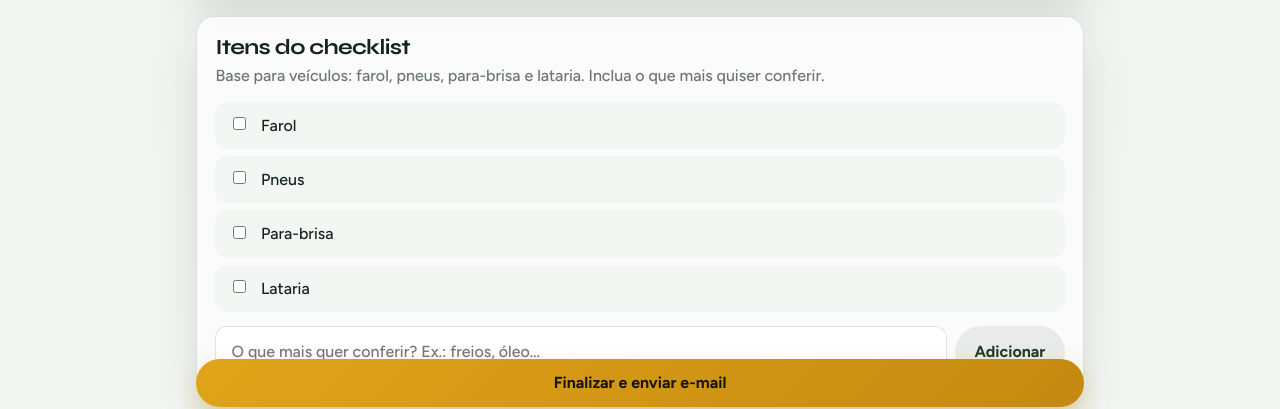
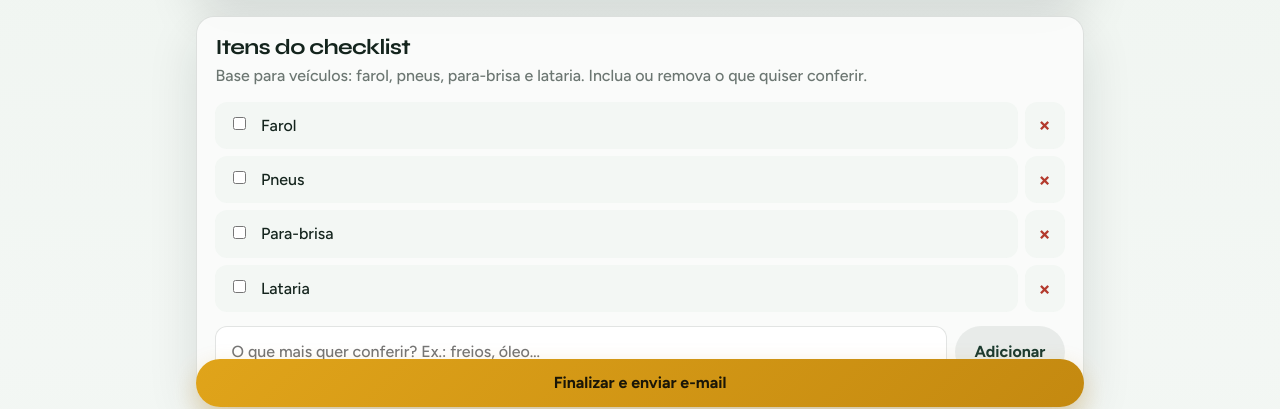
Before and after one commit to xschusterx/app_banco_p, a React (Vite) app in the folder checklist-app/: page /novo in a window 1280 px wide. Shown: the part 381-790 px from the top of the page. Built offline with nearby package versions, Linux system fonts and the light colour scheme.

Commit message:
Allow removing checklist items from the vehicle form
Add a remove control on each checklist row so users can delete base or
custom items, with an empty-state hint when the list is cleared.

Co-authored-by: xschusterx <xschusterx@users.noreply.github.com>

```diff
--- a/checklist-app/src/index.css
+++ b/checklist-app/src/index.css
@@ -632,6 +632,17 @@ textarea {
   margin-top: 0.45rem;
 }
 
+.check-item {
+  display: flex;
+  align-items: stretch;
+  gap: 0.4rem;
+}
+
+.check-item .check-row {
+  flex: 1;
+  min-width: 0;
+}
+
 .check-row {
   display: flex;
   gap: 0.75rem;
@@ -654,6 +665,26 @@ textarea {
 
 .check-row.done span:last-child {
   text-decoration: line-through;
+}
+
+.btn-remove-item {
+  appearance: none;
+  border: 0;
+  border-radius: 12px;
+  min-width: 2.5rem;
+  padding: 0 0.65rem;
+  background: var(--fog);
+  color: var(--danger);
+  font-size: 1.35rem;
+  font-weight: 700;
+  line-height: 1;
+  cursor: pointer;
+  transition: background 0.18s ease, transform 0.18s ease;
+}
+
+.btn-remove-item:hover {
+  background: rgba(179, 58, 45, 0.12);
+  transform: translateY(-1px);
 }
 
 .check-list.readonly .check-row {
--- a/checklist-app/src/pages/NewChecklistPage.tsx
+++ b/checklist-app/src/pages/NewChecklistPage.tsx
@@ -33,6 +33,10 @@ export function NewChecklistPage() {
     if (!label) return;
     setItems((prev) => [...prev, { id: uid(), label, done: false }]);
     setNewItem('');
+  }
+
+  function removeItem(id: string) {
+    setItems((prev) => prev.filter((item) => item.id !== id));
   }
 
   function toggleContact(id: string) {
@@ -122,18 +126,31 @@ export function NewChecklistPage() {
       <section className="form-block">
         <div className="section-head">
           <h2>Itens do checklist</h2>
-          <p>Base para veículos: farol, pneus, para-brisa e lataria. Inclua o que mais quiser conferir.</p>
+          <p>Base para veículos: farol, pneus, para-brisa e lataria. Inclua ou remova o que quiser conferir.</p>
         </div>
+        {items.length === 0 ? (
+          <p className="hint">Nenhum item na lista. Adicione abaixo o que deseja conferir.</p>
+        ) : (
           <ul className="check-list">
             {items.map((item) => (
-            <li key={item.id}>
+              <li key={item.id} className="check-item">
                 <label className={`check-row ${item.done ? 'done' : ''}`}>
                   <input type="checkbox" checked={item.done} onChange={() => toggleItem(item.id)} />
                   <span>{item.label}</span>
                 </label>
+                <button
+                  type="button"
+                  className="btn-remove-item"
+                  onClick={() => removeItem(item.id)}
+                  aria-label={`Remover item ${item.label}`}
+                  title="Remover item"
+                >
+                  ×
+                </button>
               </li>
             ))}
           </ul>
+        )}
         <form className="inline-add" onSubmit={addItem}>
           <input
             value={newItem}
```
Lines whose indentation alone changed are shown as unchanged.
